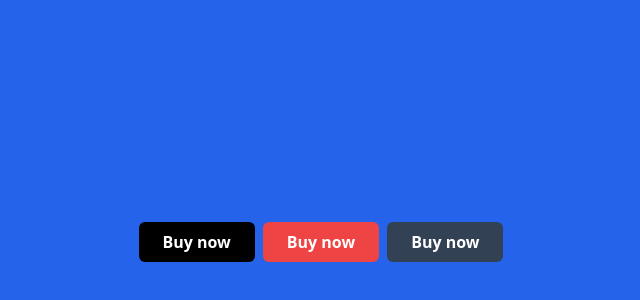
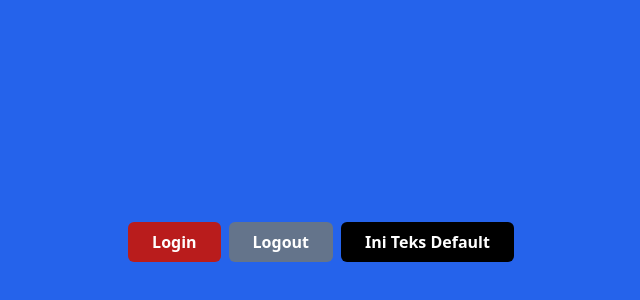
Before and after one commit to iqbalrivaldi28/My-Journey-ReactJs, a React (Vite) app: page / in a window 1280 px wide. Shown: the part 158-458 px from the top of the page, without its empty margins (319-959 px from the left). Built offline with nearby package versions, Linux system fonts and the light colour scheme.

Commit message:
feat: Add Materi Component dan Props

```diff
--- a/src/App.jsx
+++ b/src/App.jsx
@@ -1,41 +1,40 @@
 import React from 'react';
 
 //! Membuat Component dengan Functional Component (Recomended)
-function Button() {
-  return (
-    <button className="h-10 px-6 font-semibold rounded-md bg-black text-white" type="submit">
-      Buy now
-    </button>
-  );
-}
+// function Button() {
+//   return (
+//     <button className="h-10 px-6 font-semibold rounded-md bg-black text-white" type="submit">
+//       Buy now
+//     </button>
+//   );
+// }
+
+//! Membuat component dengan Class Component (Not Recomended/Versi Lama)
+// class ButtonSlate extends React.Component {
+//   render() {
+//     return (
+//       <button className="h-10 px-6 font-semibold rounded-md bg-slate-700  text-white" type="submit">
+//         Buy now
+//       </button>
+//     );
+//   }
+// }
 
 //! Bisa juga Functional Component dengan style Arrow Function
-const ButtonDua = () => {
-  return (
-    <button className="h-10 px-6 font-semibold rounded-md bg-red-500 text-white" type="submit">
-      Buy now
-    </button>
-  );
+const ButtonDua = (props) => {
+  //? Kasih nilai default pake Destructuring
+  const { children = 'Ini Teks Default', variant = 'bg-black' } = props;
+
+  return <button className={`h-10 px-6 font-semibold rounded-md ${variant} text-white type="submit`}>{children}</button>;
 };
-
-//! Membuat component dengan Class Component (Not Recomended/Versi Lama)
-class ButtonSlate extends React.Component {
-  render() {
-    return (
-      <button className="h-10 px-6 font-semibold rounded-md bg-slate-700  text-white" type="submit">
-        Buy now
-      </button>
-    );
-  }
-}
 
 function App() {
   return (
     <div className="flex justify-center bg-blue-600 min-h-screen items-center">
       <div className="flex gap-x-2">
-        <Button></Button>
-        <ButtonDua></ButtonDua>
-        <ButtonSlate></ButtonSlate>
+        <ButtonDua variant="bg-red-700">Login</ButtonDua>
+        <ButtonDua variant="bg-slate-500">Logout</ButtonDua>
+        <ButtonDua></ButtonDua> {/*//? Pake nilai default karena ngak kisa kasih props */}
       </div>
     </div>
   );
```
